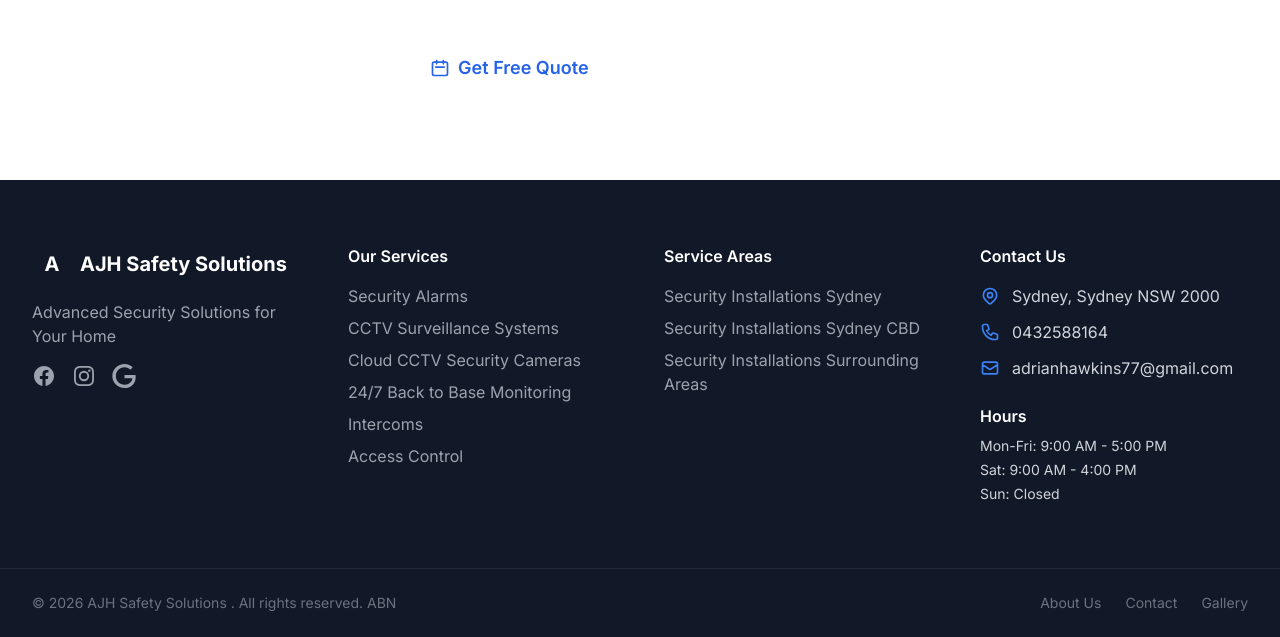
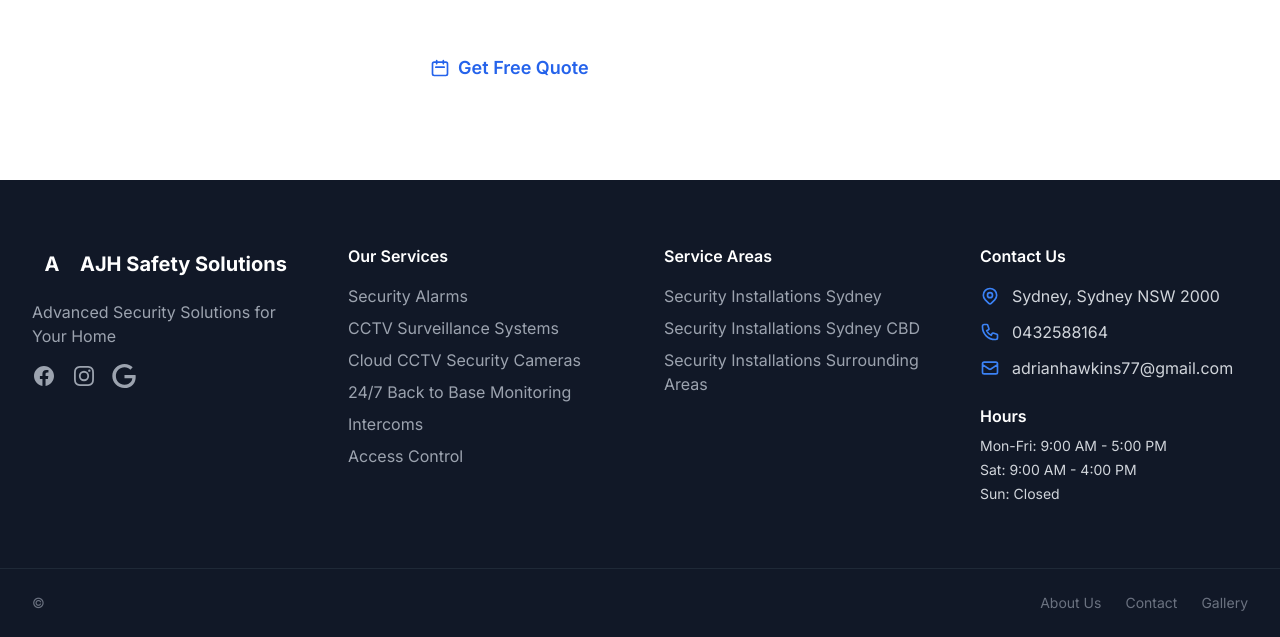
Before and after one commit to easygrow-sites/ajh-safety-solutions, a Next.js app: page / in a window 1280 px wide. Shown: the part 6667-7304 px from the top of the page. Built offline with nearby package versions, Linux system fonts and the light colour scheme.

Commit message:
Fix: Remove ABN display to fix TypeScript error

```diff
--- a/components/Footer.tsx
+++ b/components/Footer.tsx
@@ -120,7 +120,7 @@ export default function Footer() {
         <div className="max-w-7xl mx-auto px-4 sm:px-6 lg:px-8 py-6">
           <div className="flex flex-col md:flex-row justify-between items-center space-y-4 md:space-y-0">
             <p className="text-gray-500 text-sm">
-              &copy; {currentYear} {business.name}. All rights reserved. ABN {business.abn}
+              &copy;
             </p>
             <div className="flex space-x-6 text-sm">
               <Link href="/about" className="text-gray-500 hover:text-gray-300 transition-colors">
```
